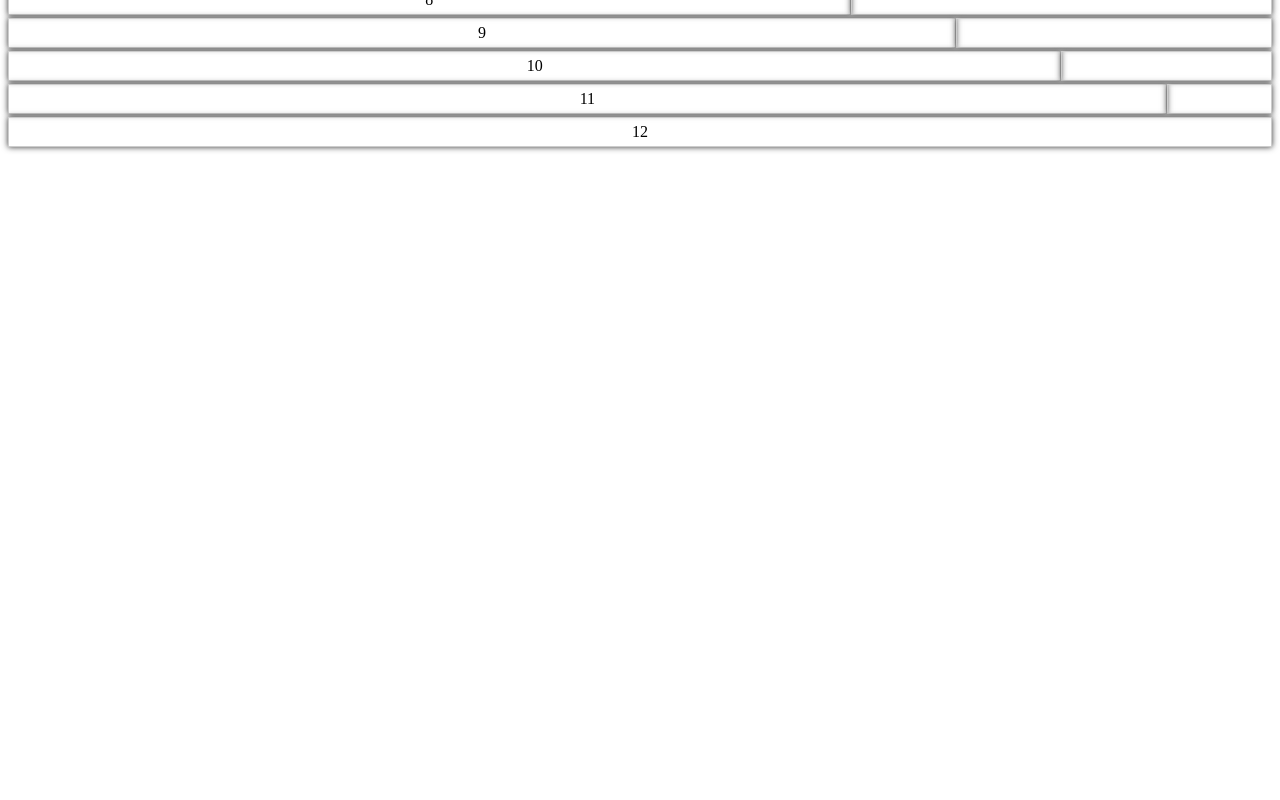
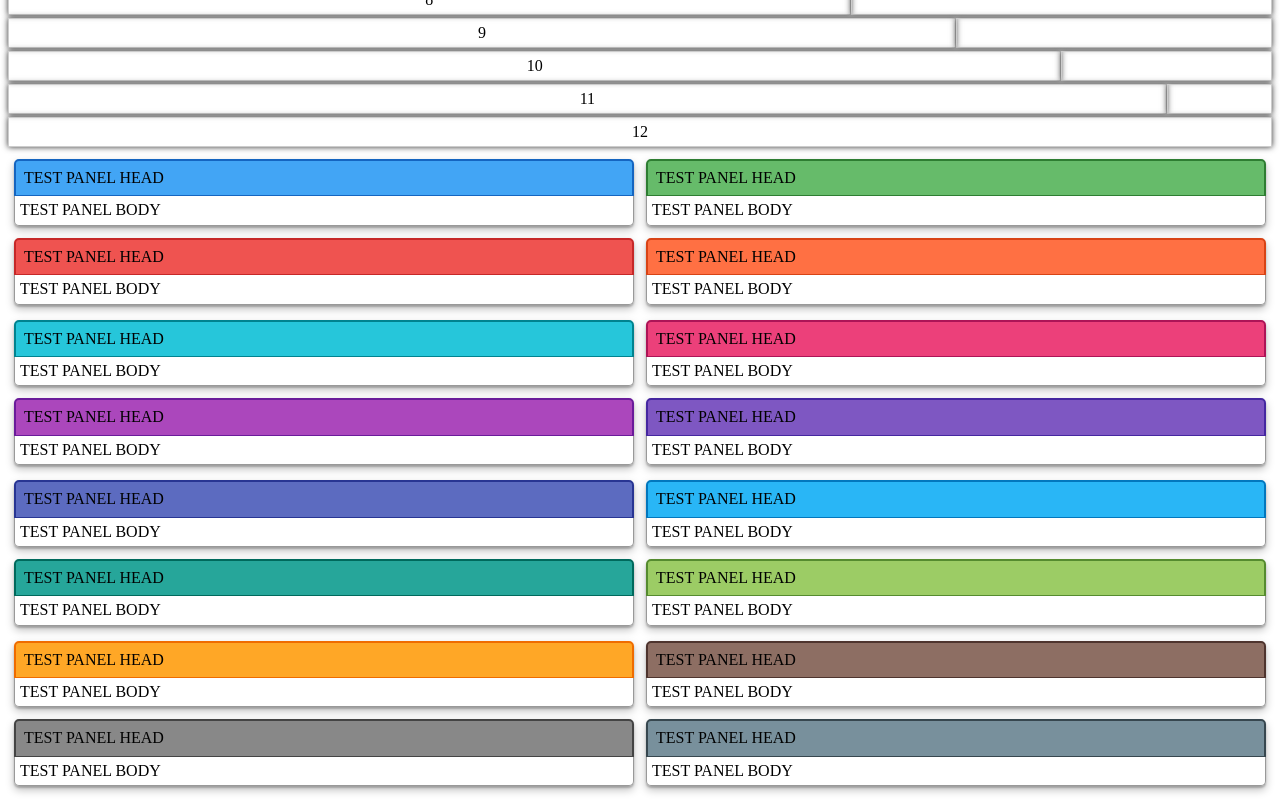
Before and after one commit to BGZStephen/bountiful-css, an Angular app: page / in a window 1280 px wide. Shown: the part 1099-1899 px from the top of the page. Before the commit the page ends 1254 px from the top, so only its background shows below. Built offline with nearby package versions, Linux system fonts and the light colour scheme.

Commit message:
added reusable panels components

```diff
--- a/src/app/modules/website/modules/library/components/library-home/library-home.component.html
+++ b/src/app/modules/website/modules/library/components/library-home/library-home.component.html
@@ -91,6 +91,7 @@
   </div>
 </div>
 
+<div class="container">
   <div class="row">
     <div class="col-1--flush">1</div><div class="col-11--flush"></div>
   </div>
@@ -127,3 +128,143 @@
   <div class="row">
     <div class="col-12--flush">12</div>
   </div>
+</div>
+
+<div class="container">
+  <div class="row">
+    <div class="panel-6">
+      <div class="panel-head--primary">
+        TEST PANEL HEAD
+      </div>
+      <div class="panel-body">
+        TEST PANEL BODY
+      </div>
+    </div>
+    <div class="panel-6">
+      <div class="panel-head--success">
+        TEST PANEL HEAD
+      </div>
+      <div class="panel-body">
+        TEST PANEL BODY
+      </div>
+    </div>
+    <div class="panel-6">
+      <div class="panel-head--danger">
+        TEST PANEL HEAD
+      </div>
+      <div class="panel-body">
+        TEST PANEL BODY
+      </div>
+    </div>
+    <div class="panel-6">
+      <div class="panel-head--warning">
+        TEST PANEL HEAD
+      </div>
+      <div class="panel-body">
+        TEST PANEL BODY
+      </div>
+    </div>
+  </div>
+  <div class="row">
+    <div class="panel-6">
+      <div class="panel-head--info">
+        TEST PANEL HEAD
+      </div>
+      <div class="panel-body">
+        TEST PANEL BODY
+      </div>
+    </div>
+    <div class="panel-6">
+      <div class="panel-head--pink">
+        TEST PANEL HEAD
+      </div>
+      <div class="panel-body">
+        TEST PANEL BODY
+      </div>
+    </div>
+    <div class="panel-6">
+      <div class="panel-head--violet">
+        TEST PANEL HEAD
+      </div>
+      <div class="panel-body">
+        TEST PANEL BODY
+      </div>
+    </div>
+    <div class="panel-6">
+      <div class="panel-head--purple">
+        TEST PANEL HEAD
+      </div>
+      <div class="panel-body">
+        TEST PANEL BODY
+      </div>
+    </div>
+  </div>
+  <div class="row">
+    <div class="panel-6">
+      <div class="panel-head--indigo">
+        TEST PANEL HEAD
+      </div>
+      <div class="panel-body">
+        TEST PANEL BODY
+      </div>
+    </div>
+    <div class="panel-6">
+      <div class="panel-head--blue">
+        TEST PANEL HEAD
+      </div>
+      <div class="panel-body">
+        TEST PANEL BODY
+      </div>
+    </div>
+    <div class="panel-6">
+      <div class="panel-head--teal">
+        TEST PANEL HEAD
+      </div>
+      <div class="panel-body">
+        TEST PANEL BODY
+      </div>
+    </div>
+    <div class="panel-6">
+      <div class="panel-head--green">
+        TEST PANEL HEAD
+      </div>
+      <div class="panel-body">
+        TEST PANEL BODY
+      </div>
+    </div>
+  </div>
+  <div class="row">
+    <div class="panel-6">
+      <div class="panel-head--orange">
+        TEST PANEL HEAD
+      </div>
+      <div class="panel-body">
+        TEST PANEL BODY
+      </div>
+    </div>
+    <div class="panel-6">
+      <div class="panel-head--brown">
+        TEST PANEL HEAD
+      </div>
+      <div class="panel-body">
+        TEST PANEL BODY
+      </div>
+    </div>
+    <div class="panel-6">
+      <div class="panel-head--grey">
+        TEST PANEL HEAD
+      </div>
+      <div class="panel-body">
+        TEST PANEL BODY
+      </div>
+    </div>
+    <div class="panel-6">
+      <div class="panel-head--slate">
+        TEST PANEL HEAD
+      </div>
+      <div class="panel-body">
+        TEST PANEL BODY
+      </div>
+    </div>
+  </div>
+</div>
--- a/src/app/styles/includes/_components.scss
+++ b/src/app/styles/includes/_components.scss
@@ -1,2 +1,3 @@
 @import './components/grid';
 @import './components/buttons';
+@import './components/panels';
--- /dev/null
+++ b/src/app/styles/includes/components/_panels.scss
@@ -0,0 +1,65 @@
+.panel {
+  box-shadow: 0 4px 8px rgba(0,0,0,0.25), 0 2px 2px rgba(0,0,0,0.22);
+  box-sizing: border-box;
+  border-radius: 5px;
+  display: flex;
+  flex-direction: column;
+}
+
+@for $i from 1 through 12 {
+  $margin: 6px;
+  .panel-#{$i} {
+    @extend .panel;
+    width: calc(100% / 12 * #{$i} - #{$margin} * 2);
+    margin: $margin;
+  }
+}
+
+.panel-head {
+  border-top-left-radius: 5px;
+  border-top-right-radius: 5px;
+  border-top: 2px;
+  border-right: 2px;
+  border-left: 2px;
+  padding: 8px;
+}
+
+$colors: (
+    ("success", $success-400, $success-800),
+    ("primary", $primary-400, $primary-800),
+    ("danger", $danger-400, $danger-800),
+    ("warning", $warning-400, $warning-800),
+    ("info", $info-400, $info-800),
+    ("pink", $pink-400, $pink-800),
+    ("violet", $violet-400, $violet-800),
+    ("purple", $purple-400, $purple-800),
+    ("indigo", $indigo-400, $indigo-800),
+    ("blue", $blue-400, $blue-800),
+    ("teal", $teal-400, $teal-800),
+    ("green", $green-400, $green-800),
+    ("orange", $orange-400, $orange-800),
+    ("brown", $brown-400, $brown-800),
+    ("grey", $grey-400, $grey-800),
+    ("slate", $slate-400, $slate-800)
+);
+
+@each $color-name, $bgcolor, $color in $colors {
+  .panel-head--#{$color-name} {
+    @extend .panel-head;
+    background: $bgcolor;
+    border-top: 2px solid $color !important;
+    border-left: 2px solid $color !important;
+    border-right: 2px solid $color !important;
+    border-bottom: 1px solid $color !important;
+  }
+}
+
+.panel-body {
+  border-bottom-left-radius: 5px;
+  border-bottom-right-radius: 5px;
+  border-width: 1px;
+  border-right: 1px solid #999;
+  border-left: 1px solid #999;
+  border-bottom: 1px solid #999;
+  padding: 5px;
+}
```
Lines whose indentation alone changed are shown as unchanged.
